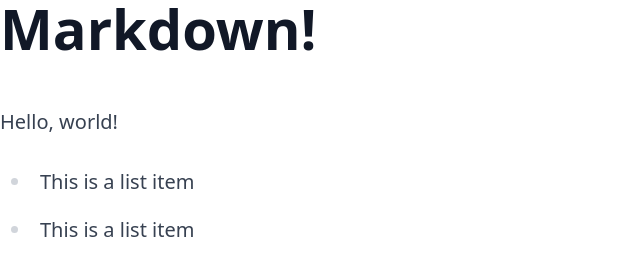
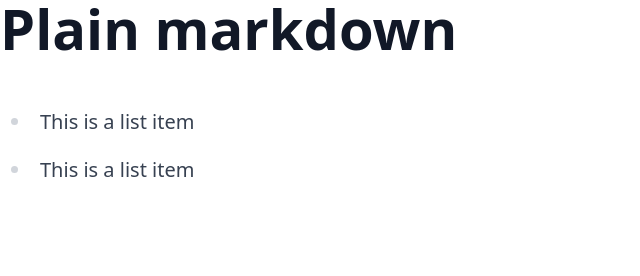
Before and after one commit to markmiro/markmiro-astro, an Astro site: page /posts/md in a window 1280 px wide. Shown: the whole page, without its empty margins (0-640 px from the left). Built offline with nearby package versions, Linux system fonts and the light colour scheme; Astro itself is replaced by a stand-in of ours.

Commit message:
Change page title to be unique

```diff
--- a/src/pages/posts/md.md
+++ b/src/pages/posts/md.md
@@ -1,10 +1,8 @@
 ---
 layout: ../../layouts/PostLayout.astro
-title: Hello, World
+title: Plain markdown
 ---
-# Markdown!
-
-Hello, world!
+# Plain markdown
 
 - This is a list item
 - This is a list item
```
